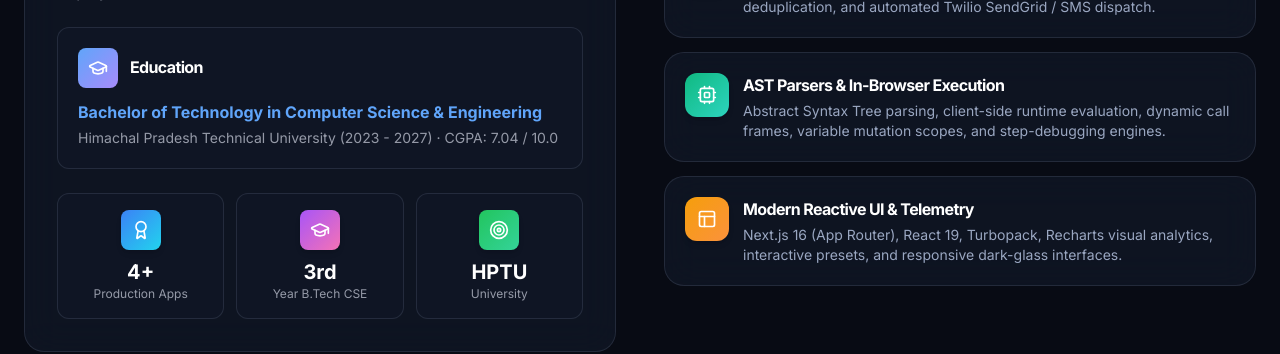
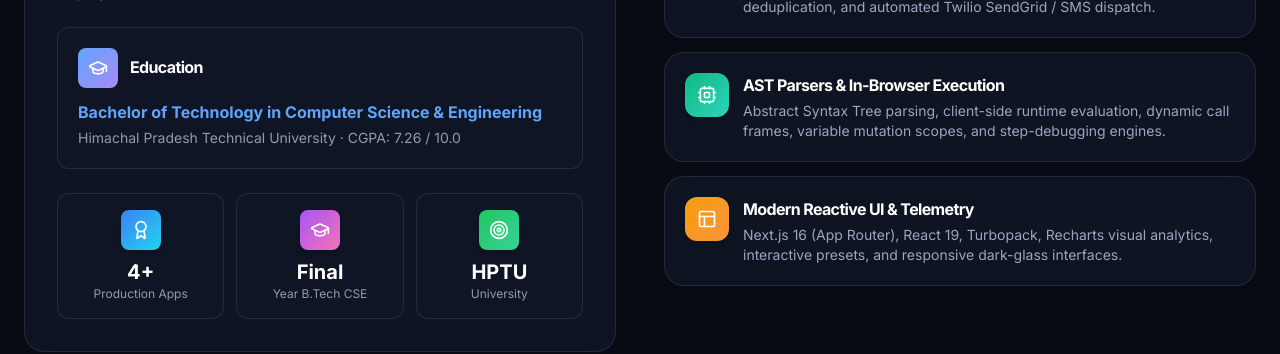
Before and after one commit to DikshJaswal/portfolio-website, a Next.js app: page / in a window 1280 px wide. Shown: the part 1360-1714 px from the top of the page. Built offline with nearby package versions, Linux system fonts and the light colour scheme.

Commit message:
feat: update resume and about section to final-year SDE profile with INPHORA internship and upgraded project metrics

```diff
--- a/src/components/sections/About.tsx
+++ b/src/components/sections/About.tsx
@@ -51,7 +51,7 @@ export const About: React.FC = () => {
 
   const stats = [
     { icon: Award, value: "4+", label: "Production Apps", color: "from-blue-500 to-cyan-400" },
-    { icon: GraduationCap, value: "3rd", label: "Year B.Tech CSE", color: "from-purple-500 to-pink-400" },
+    { icon: GraduationCap, value: "Final", label: "Year B.Tech CSE", color: "from-purple-500 to-pink-400" },
     { icon: Target, value: "HPTU", label: "University", color: "from-green-500 to-emerald-400" },
   ];
 
@@ -103,7 +103,7 @@ export const About: React.FC = () => {
                   <strong className="text-[var(--primary)]">Bachelor of Technology in Computer Science & Engineering</strong>
                 </p>
                 <p className="text-[var(--foreground)] opacity-60 text-xs md:text-sm">
-                  Himachal Pradesh Technical University (2023 - 2027) · CGPA: 7.04 / 10.0
+                  Himachal Pradesh Technical University · CGPA: 7.26 / 10.0
                 </p>
               </div>
             </div>
```
Also changed, not shown: 1 other file (tests, documents, lock files or other folders).
